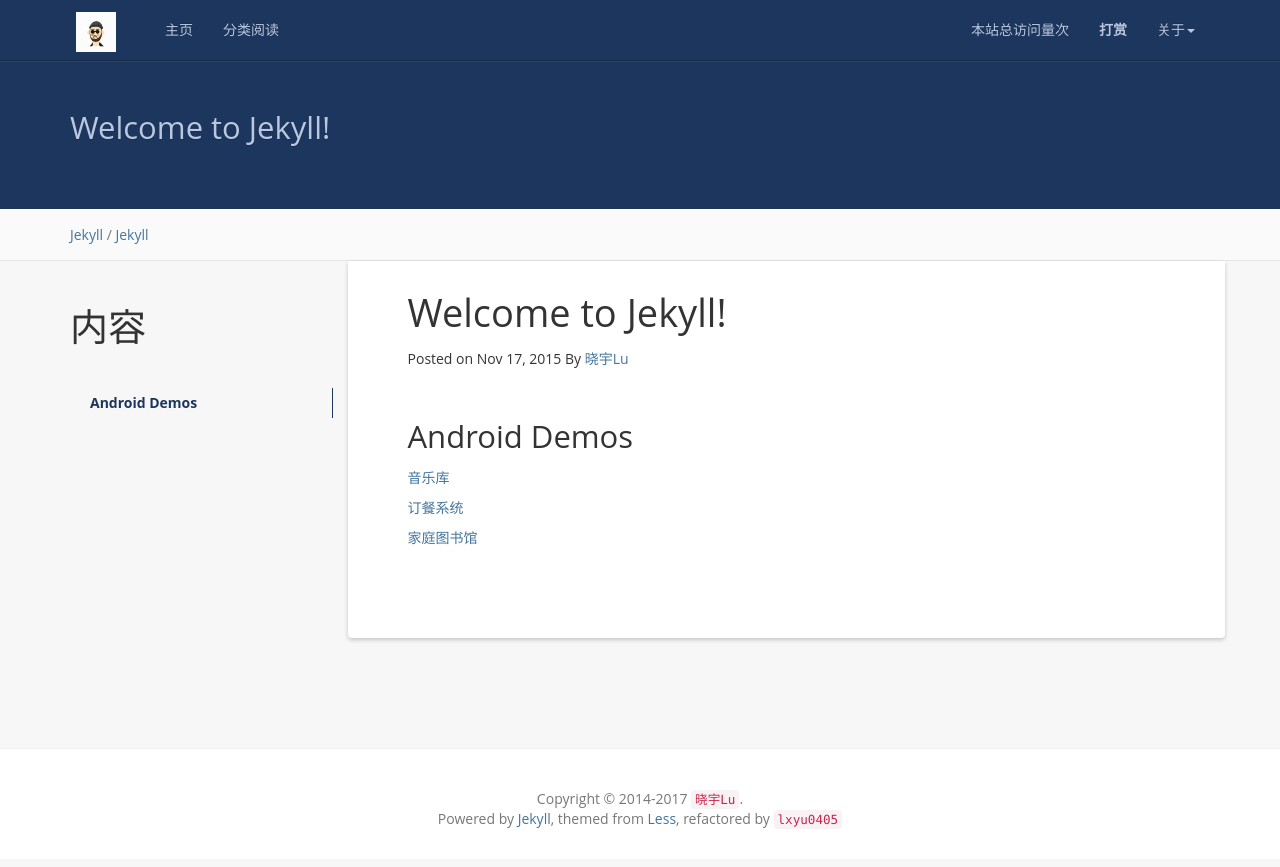
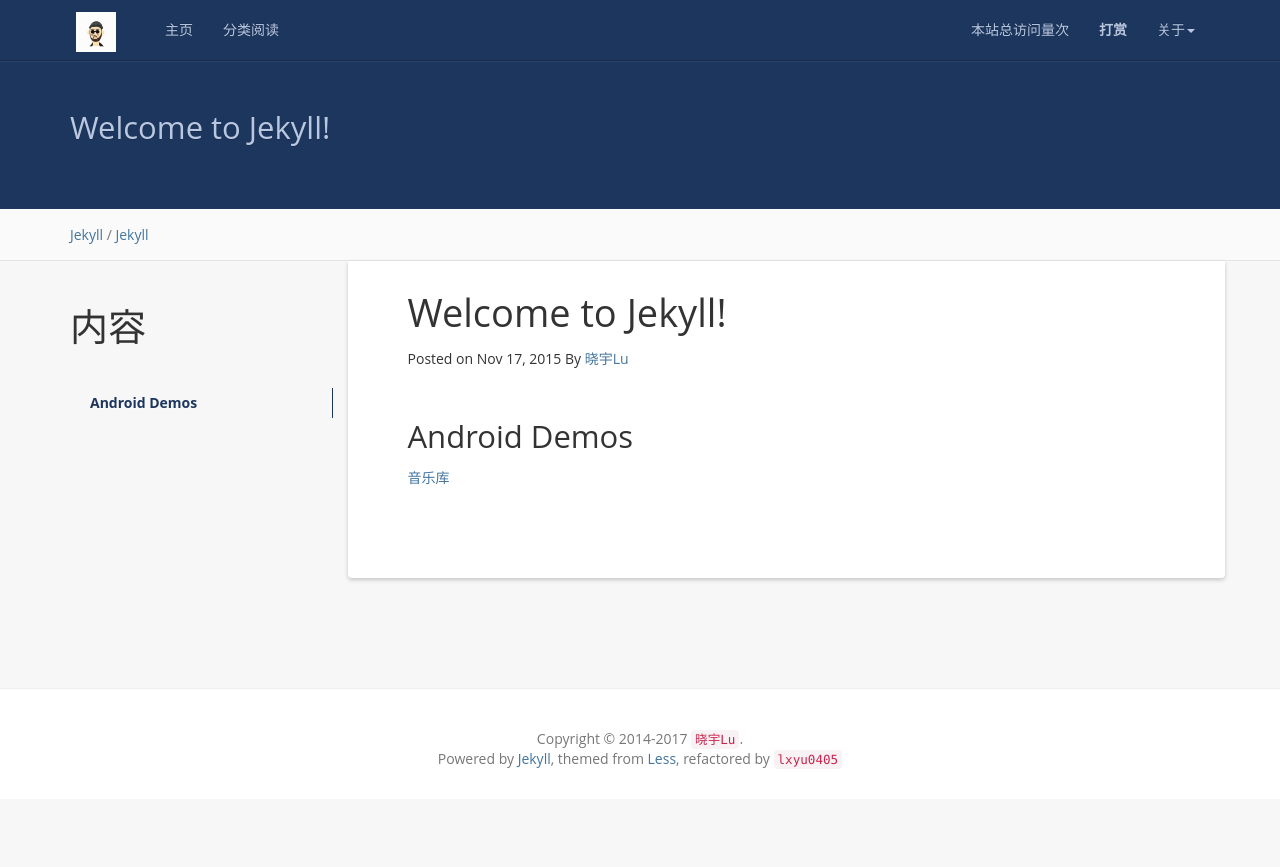
Before and after one commit to lxyu0405/blog, a Jekyll site: the page built from _posts/2015-11-17-welcome-to-jekyll.md, in a window 1280 px wide. Shown: the top 867 px of the page. Built offline with Jekyll 4.4.1, drawn with Linux system fonts in a browser that asks for light colours; nearby versions of some CDN libraries; comment, search, counter and statistics services are not loaded.

Commit message:
rm useless asks

```diff
--- a/_posts/2015-11-17-welcome-to-jekyll.md
+++ b/_posts/2015-11-17-welcome-to-jekyll.md
@@ -15,7 +15,3 @@ Android Demos
 ------------------------
 
 <a href="{{ '/src/remusic.apk' | prepend: site.baseurl }}">音乐库</a>
-
-<a href="{{ '/src/Order_Client.apk' | prepend: site.baseurl }}">订餐系统</a>
-
-<a href="{{ '/src/familyLibrary.apk' | prepend: site.baseurl }}">家庭图书馆</a>
```
